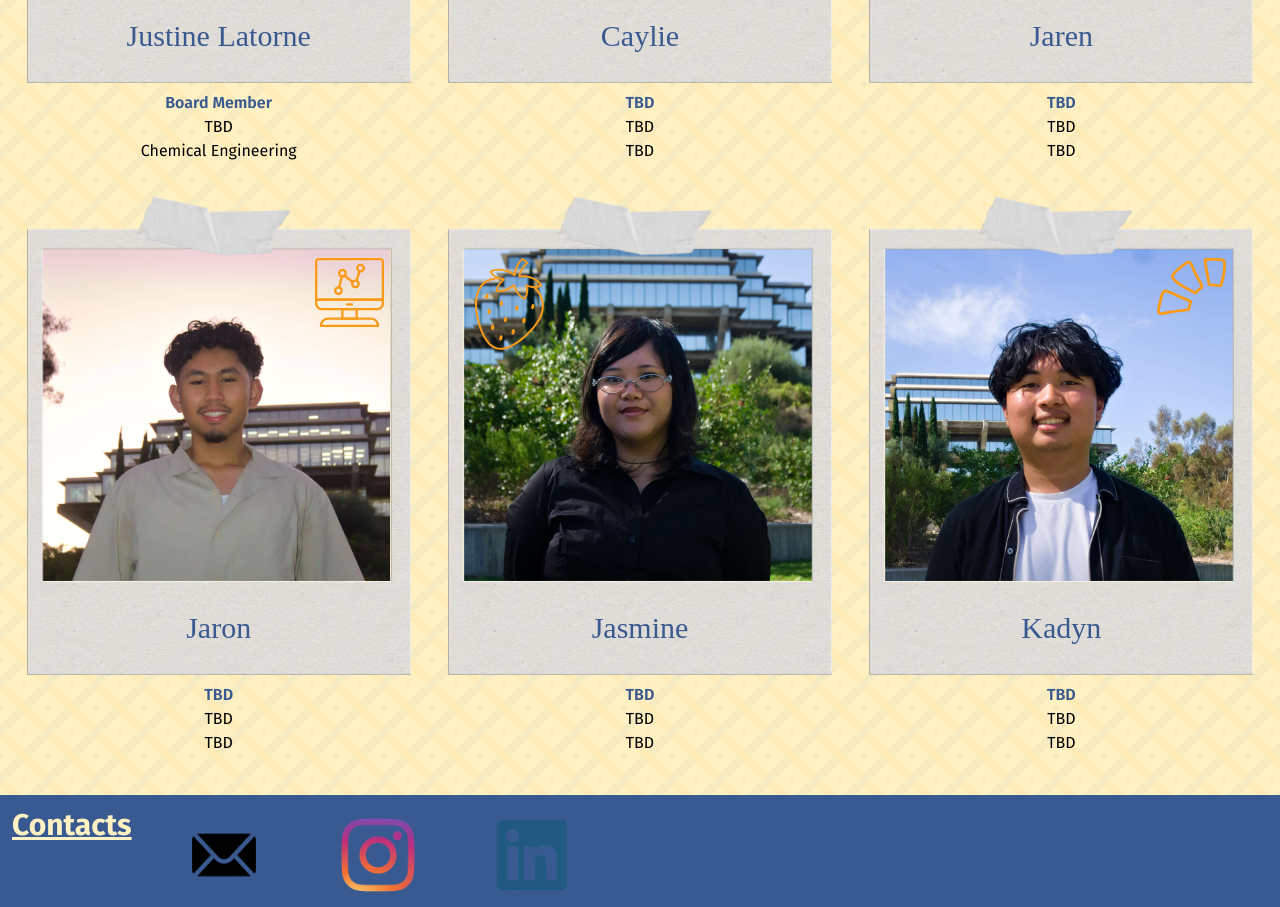
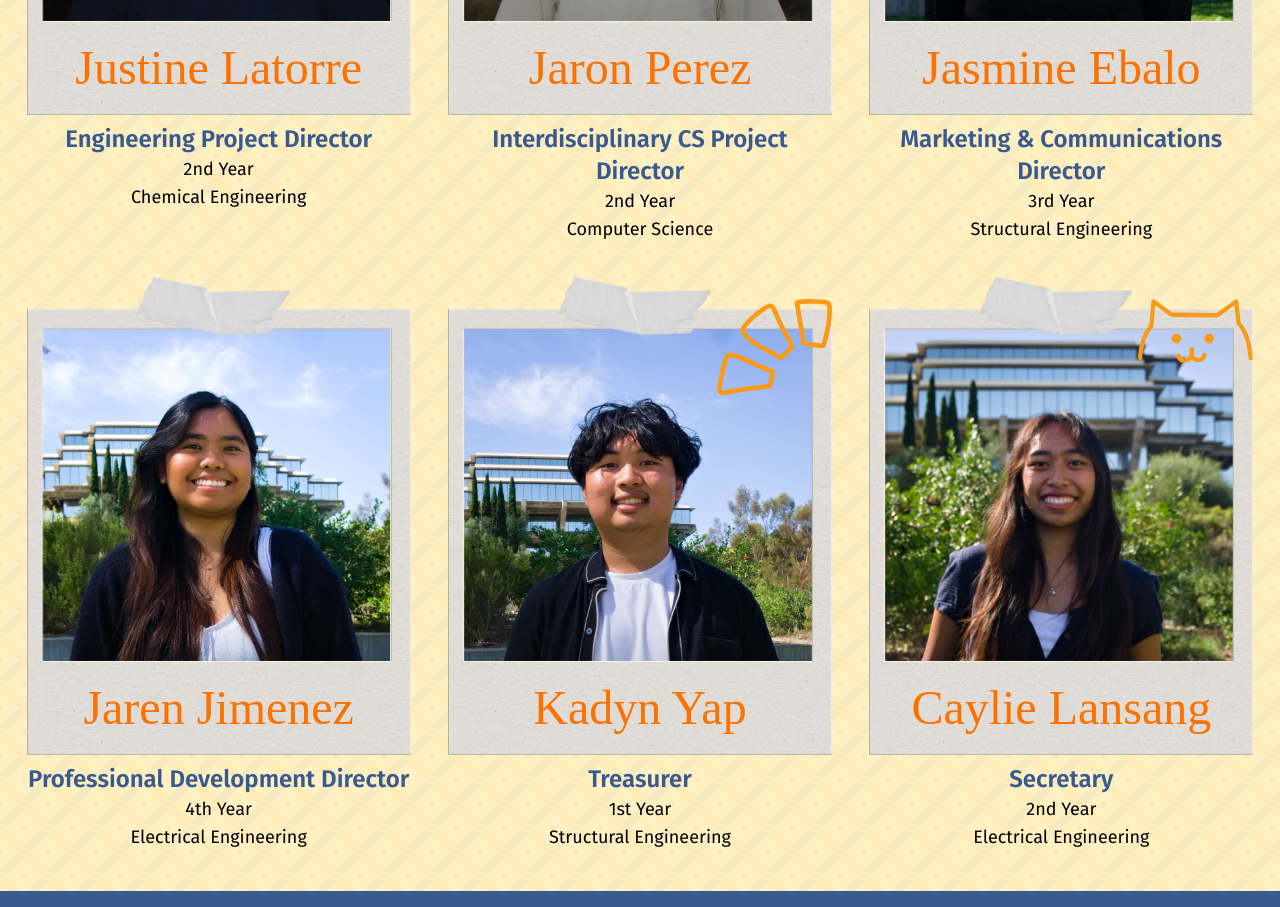
Before and after one commit to PULSE-at-UCSD/PULSE-Website, a React (Vite) app: page /board in a window 1280 px wide. Shown: the part 1860-2767 px from the top of the page. Built offline with nearby package versions, Linux system fonts and the light colour scheme; a web font is replaced by a local one.

Commit message:
Add member info and readjust frame and logo size

```diff
--- a/src/Components/BoardMemberFrame.jsx
+++ b/src/Components/BoardMemberFrame.jsx
@@ -3,7 +3,7 @@ import polaroid from "../Assets/Board-page/polaroid.webp";
 /*Percentages are measured from the polaroid frame (2050x2561): the photo window
   and the blank strip under it where the name is written.*/
 export default function BoardMemberFrame({member}){
-    const logoSide = member.logoCorner === "left" ? "left-[7%]" : "right-[7%]";
+    const logoSide = member.logoCorner === "left" ? "left-[0%]" : "right-[0%]";
 
     return (
         <div className="flex flex-col items-center w-full max-w-sm">
@@ -11,14 +11,14 @@ export default function BoardMemberFrame({member}){
                 <img className="absolute left-[4.1%] top-[11.25%] w-[90.6%] h-[69.2%] object-cover" src={member.photo} alt={member.name} loading="lazy"></img>
                 <img className="absolute inset-0 w-full h-full" src={polaroid} alt=""></img>
                 {member.logo && (
-                    <img className={`absolute top-[13%] ${logoSide} w-[18%]`} src={member.logo} alt={`${member.name} logo`}></img>
+                    <img className={`absolute top-[5%] ${logoSide} w-[30%]`} src={member.logo} alt={`${member.name} logo`}></img>
                 )}
-                <p className="absolute bottom-0 h-[19.5%] w-full flex items-center justify-center px-4 font-cursive text-3xl text-pulseBlue truncate">{member.name}</p>
+                <p className="absolute bottom-0 h-[19.5%] w-full flex items-center justify-center px-4 font-cursive text-5xl text-pulseOrange truncate">{member.name}</p>
             </div>
             <ul className="mt-2 text-center">
-                <li className="font-semibold text-pulseBlue">{member.position}</li>
-                <li>{member.year}</li>
-                <li>{member.major}</li>
+                <li className="font-semibold text-pulseBlue text-2xl">{member.position}</li>
+                <li className="text-lg">{member.year}</li>
+                <li className="text-lg">{member.major}</li>
             </ul>
         </div>
     );
--- a/src/Pages/Boardpage.jsx
+++ b/src/Pages/Boardpage.jsx
@@ -7,18 +7,18 @@ import * as memberAssets from "../Assets/Board-page/members";
 export default function Boardpage() {
     //logoCorner: "left" or "right" - which top corner of the photo the logo sits in
     const members = [
+        {name:"Luke Mercado", position:"Co-President", year:"4th Year", major:"Electrical Engineering", ...memberAssets.luke, logoCorner:"right"},
         {name:"Stephen Andrae Ulla", position:"Co-President", year:"4th Year", major:"Math Computer Science", ...memberAssets.stephen, logoCorner:"left"},
-        {name:"Luke Mercado", position:"Co-President", year:"4th Year", major:"Electrical Engineering", ...memberAssets.luke, logoCorner:"right"},
-        {name:"Jhynelle Dulay", position:"Board Member", year:"TBD", major:"TBD", ...memberAssets.jhynelle, logoCorner:"left"},
-        {name:"Marc Jaden Ramos", position:"Board Member", year:"Masters", major:"Mechanical Engineer?", ...memberAssets.marc, logoCorner:"right"},
-        {name:"Anton", position:"Board Member", year:"TBD", major:"TBD", ...memberAssets.anton, logoCorner:"left"},
-        {name:"Keira", position:"Board Member", year:"TBD", major:"TBD", ...memberAssets.keira, logoCorner:"right"},
-        {name:"Justine Latorne", position:"Board Member", year:"TBD", major:"Chemical Engineering", ...memberAssets.justine, logoCorner:"left"},
-        {name:"Caylie", position:"TBD", year:"TBD", major:"TBD", ...memberAssets.caylie, logoCorner:"right"},
-        {name:"Jaren", position:"TBD", year:"TBD", major:"TBD", ...memberAssets.jaren, logoCorner:"left"},
-        {name:"Jaron", position:"TBD", year:"TBD", major:"TBD", ...memberAssets.jaron, logoCorner:"right"},
-        {name:"Jasmine", position:"TBD", year:"TBD", major:"TBD", ...memberAssets.jasmine, logoCorner:"left"},
-        {name:"Kadyn", position:"TBD", year:"TBD", major:"TBD", ...memberAssets.kadyn, logoCorner:"right"}
+        {name:"Jhynelle Dulay", position:"Internal Vice President", year:"4th Year", major:"Structural Engineering", ...memberAssets.jhynelle, logoCorner:"left"},
+        {name:"Antonio Dimafelix", position:"External Vice President", year:"4th Year", major:"Bioengineering", ...memberAssets.anton, logoCorner:"left"},
+        {name:"Marc Jaden Ramos", position:"Graduate Liason", year:"Masters", major:"Mechanical/Aerospace Engineering", ...memberAssets.marc, logoCorner:"right"},
+        {name:"Keira Umali", position:"Academic Director", year:"4th Year", major:"Math-CS", ...memberAssets.keira, logoCorner:"right"},
+        {name:"Justine Latorre", position:"Engineering Project Director", year:"2nd Year", major:"Chemical Engineering", ...memberAssets.justine, logoCorner:"left"},
+        {name:"Jaron Perez", position:"Interdisciplinary CS Project Director", year:"2nd Year", major:"Computer Science", ...memberAssets.jaron, logoCorner:"right"},
+        {name:"Jasmine Ebalo", position:"Marketing & Communications Director", year:"3rd Year", major:"Structural Engineering", ...memberAssets.jasmine, logoCorner:"left"},
+        {name:"Jaren Jimenez", position:"Professional Development Director", year:"4th Year", major:"Electrical Engineering", ...memberAssets.jaren, logoCorner:"left"},
+        {name:"Kadyn Yap", position:"Treasurer", year:"1st Year", major:"Structural Engineering", ...memberAssets.kadyn, logoCorner:"right"},
+        {name:"Caylie Lansang", position:"Secretary", year:"2nd Year", major:"Electrical Engineering", ...memberAssets.caylie, logoCorner:"right"},
     ]
 
     return(
```
